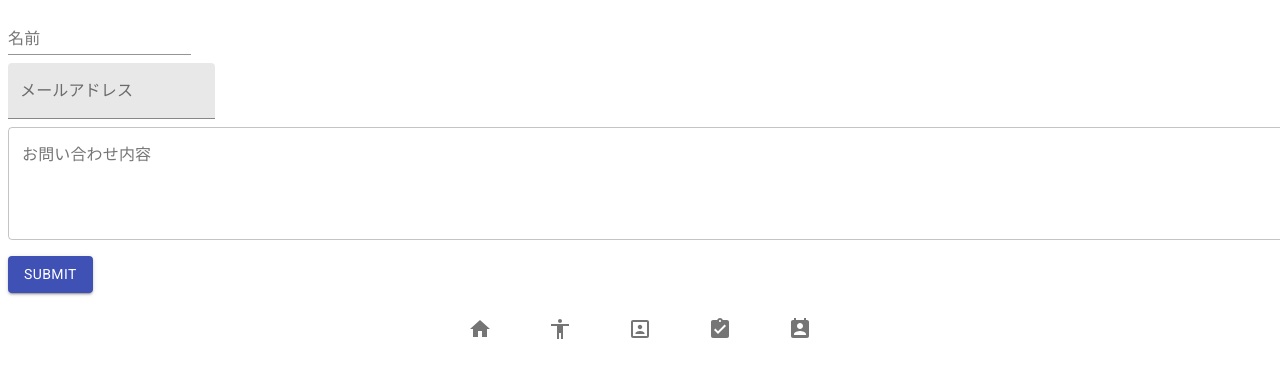
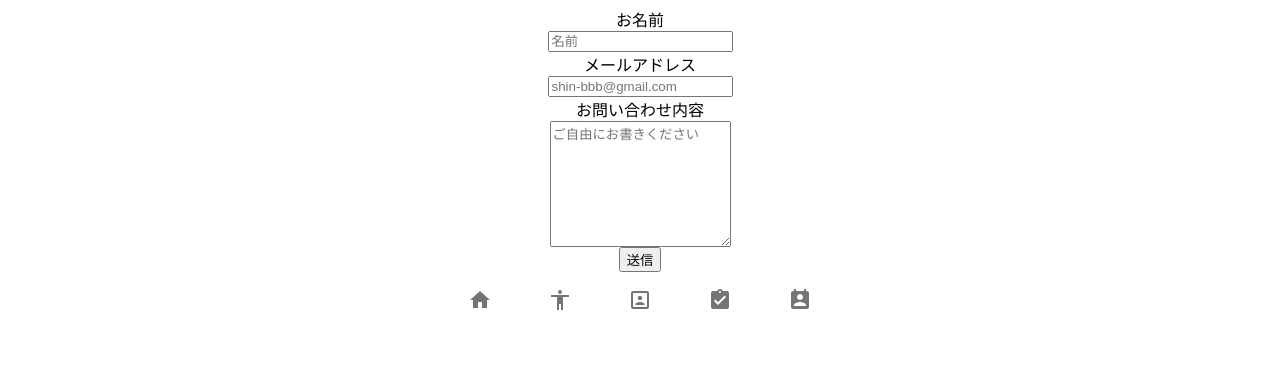
Before and after one commit to shin21-coder/gatsby-portfolio, a Gatsby site: page /contact in a window 1280 px wide. Shown: the part 352-730 px from the top of the page. Built offline with nearby package versions, Linux system fonts and the light colour scheme; Gatsby itself is replaced by a stand-in of ours.

Commit message:
contactの手直し

```diff
--- a/gatsby-config.js
+++ b/gatsby-config.js
@@ -20,13 +20,13 @@ module.exports = {
     `gatsby-plugin-styled-components`,
     `gatsby-transformer-sharp`,
     `gatsby-plugin-sharp`,
-    {
-      resolve: `gatsby-source-filesystem`,
-      options: {
-        name: `images`,
-        path: `${__dirname}/src/images/`,
-      },
-    },
+    // {
+    //   resolve: `gatsby-source-filesystem`,
+    //   options: {
+    //     name: `images`,
+    //     path: `${__dirname}/src/images/`,
+    //   },
+    // },
     {
       resolve: `gatsby-source-filesystem`,
       options: {
--- a/src/pages/contact.js
+++ b/src/pages/contact.js
@@ -8,10 +8,10 @@ import Button from '@material-ui/core/Button';
 
 const useStyles = makeStyles((theme) => ({
   root: {
-    '& > *': {
-      margin: theme.spacing(1),
+    margin: '0 auto',
+    width: 500,
+    textAlign: 'center'
 
-    },
   },
   skilltheme: {
     color: 'white',
@@ -49,6 +49,14 @@ const useStyles = makeStyles((theme) => ({
     margin: '10px auto',
     width:200
   },
+  label: {
+    width:500,
+  },
+  form: {
+    display: 'block',
+    margin:'0 auto'
+  }
+
 }));
 
 export default function Contact() {
@@ -73,13 +81,27 @@ export default function Contact() {
           <input type="hidden" name="form-name" value="testing-contact" />
           {/* ここまで */}
           {/* Netlifyでフォームの登録をするための記述 */}
-          <TextField id="standard-basic" label="名前" className={classes.block} />
-          <TextField id="filled-basic" label="メールアドレス" variant="filled" className={classes.block} />
-          <TextField id="standard-full-width" label="お問い合わせ内容" variant="outlined" className={classes.block} fullWidth margin="normal" multiline rows={4} />
+          <div className="form-group">
+        <label className={classes.label}>お名前<abbr title="required"></abbr>
+        <input type="text" className={classes.form} id="name" name="name" placeholder="名前" maxLength="30" minLength="2" required autoComplete="name" />
+        </label>
+      </div>
+      <div className="form-group">
+        <label className={classes.label}>メールアドレス<abbr title="required"></abbr>
+              <input type="email" className={classes.form} id="email" name="email" placeholder="shin-bbb@gmail.com" pattern="^[a-zA-Z0-9.!#$%&'*+\/=?^_`{|}~-]+@[a-zA-Z0-9-]+(?:\.[a-zA-Z0-9-]+)*$" required autoComplete="email" />
 
-          <Button variant="contained" color="primary" type="submit">
-            submit
-      </Button>
+        </label>
+      </div>
+      <div className="form-group">
+        <label className={classes.label}>お問い合わせ内容<abbr title="required"></abbr>
+        <textarea className={classes.form} id="contact" name="content" rows="8" required placeholder="ご自由にお書きください"></textarea>
+        </label>
+      </div>
+
+      <div className="form-group">
+      <button type="submit">送信</button>
+          </div>
+
         </form>
       </div>
     </section>
--- a/src/pages/skills.js
+++ b/src/pages/skills.js
@@ -9,7 +9,6 @@ import GridListTileBar from '@material-ui/core/GridListTileBar';
 import ListSubheader from '@material-ui/core/ListSubheader';
 import IconButton from '@material-ui/core/IconButton';
 import InfoIcon from '@material-ui/icons/Info';
-import tileData from '../images/tileData.js';
 import { FontAwesomeIcon } from '@fortawesome/react-fontawesome'
 import { library } from '@fortawesome/fontawesome-svg-core'
 import { fab } from '@fortawesome/free-brands-svg-icons'
```
